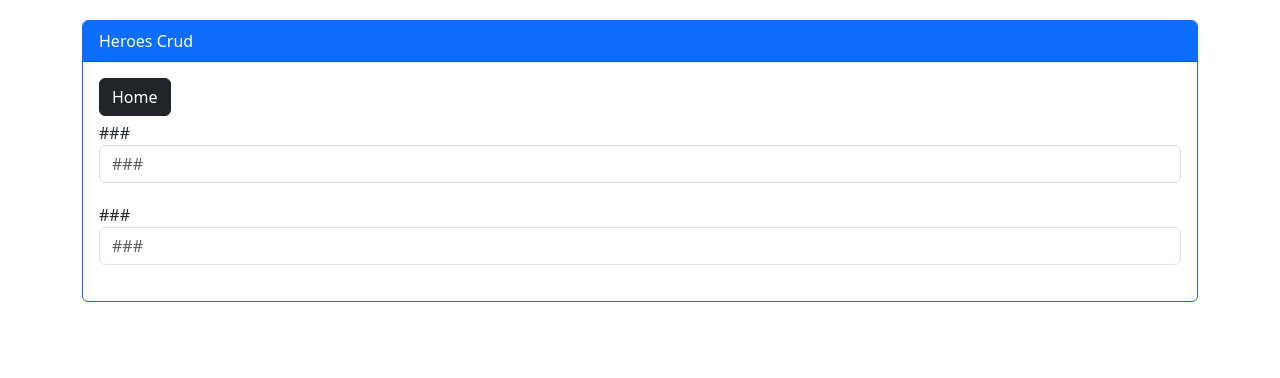
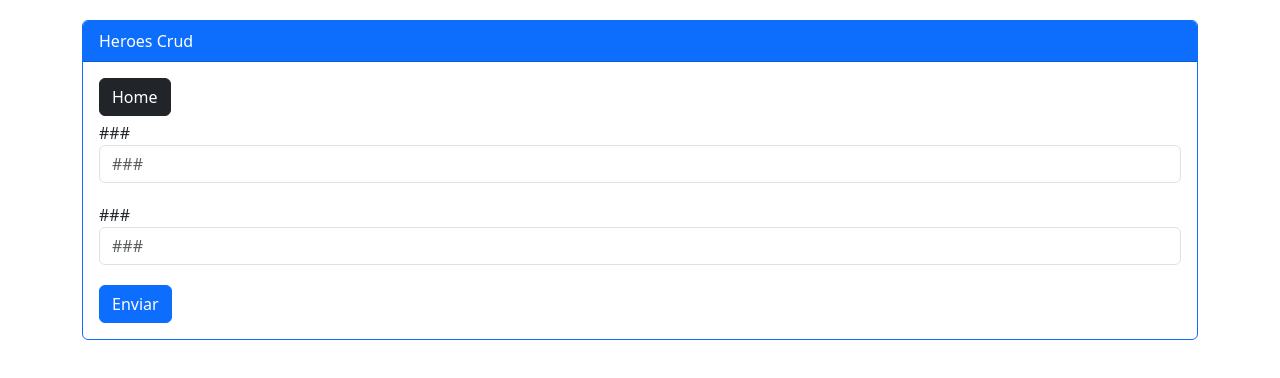
Before and after one commit to Adyson-Lima/heroes2_frontend, a React (Create React App) app: page /newupdate/0 in a window 1280 px wide. Shown: the top 378 px of the page. Built offline with nearby package versions, Linux system fonts and the light colour scheme.

Commit message:
23° commit - tdd tela NewUpdate: Existe botão enviar em NewUpdate? GREEN

```diff
--- a/src/pages/NewUpdate/index.js
+++ b/src/pages/NewUpdate/index.js
@@ -30,6 +30,9 @@
           placeholder="###"></input>
         </div>
 
+        <button data-testid="btnenviar" type="submit"
+        className="btn btn-primary">Enviar</button>
+
       </form>
 
       </div>
```
